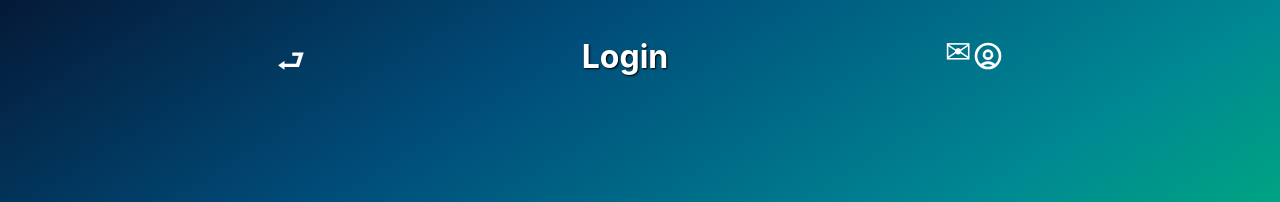
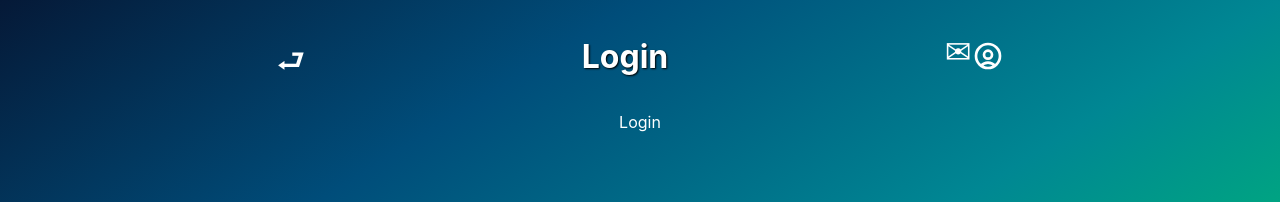
Before and after one commit to Fejbien/SimpleBlogSite, a React (Create React App) app in the folder site/: page /login in a window 1280 px wide. Before the commit this address had no page. Shown: the top 202 px of the page. Built offline with nearby package versions, Linux system fonts and the light colour scheme.

Commit message:
login page setup

```diff
--- a/site/src/App.js
+++ b/site/src/App.js
@@ -3,6 +3,8 @@ import { BrowserRouter, Routes, Route } from "react-router-dom";
 
 import Overview from "./Pages/Overview";
 import BlogPost from "./Pages/BlogPost";
+import LoginPage from "./Pages/LoginPage";
+
 import Header from "./Elements/Header";
 
 function App() {
@@ -12,6 +14,7 @@ function App() {
             <Routes>
                 <Route path={"/"} element={<Overview />} />
                 <Route path={"/blogpost/:id"} element={<BlogPost />} />
+                <Route path={"/login"} element={<LoginPage />} />
             </Routes>
         </BrowserRouter>
     );
--- /dev/null
+++ b/site/src/Pages/LoginPage.css
@@ -0,0 +1,5 @@
+.loginPage {
+    display: flex;
+    flex-direction: column;
+    align-items: center;
+}
--- /dev/null
+++ b/site/src/Pages/LoginPage.js
@@ -0,0 +1,7 @@
+import "./LoginPage.css";
+
+function LoginPage() {
+    return <div className="loginPage">Login</div>;
+}
+
+export default LoginPage;
```
